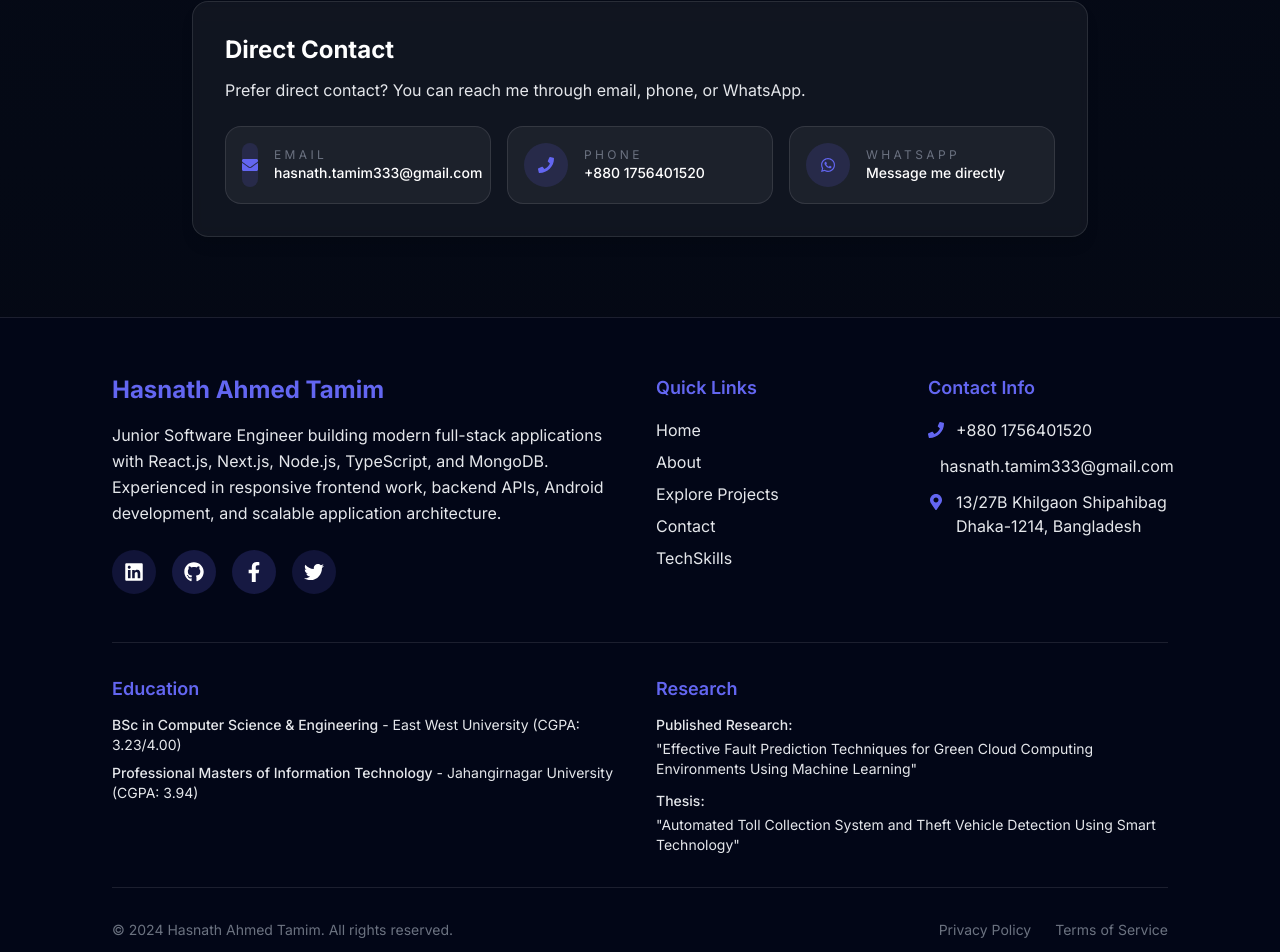
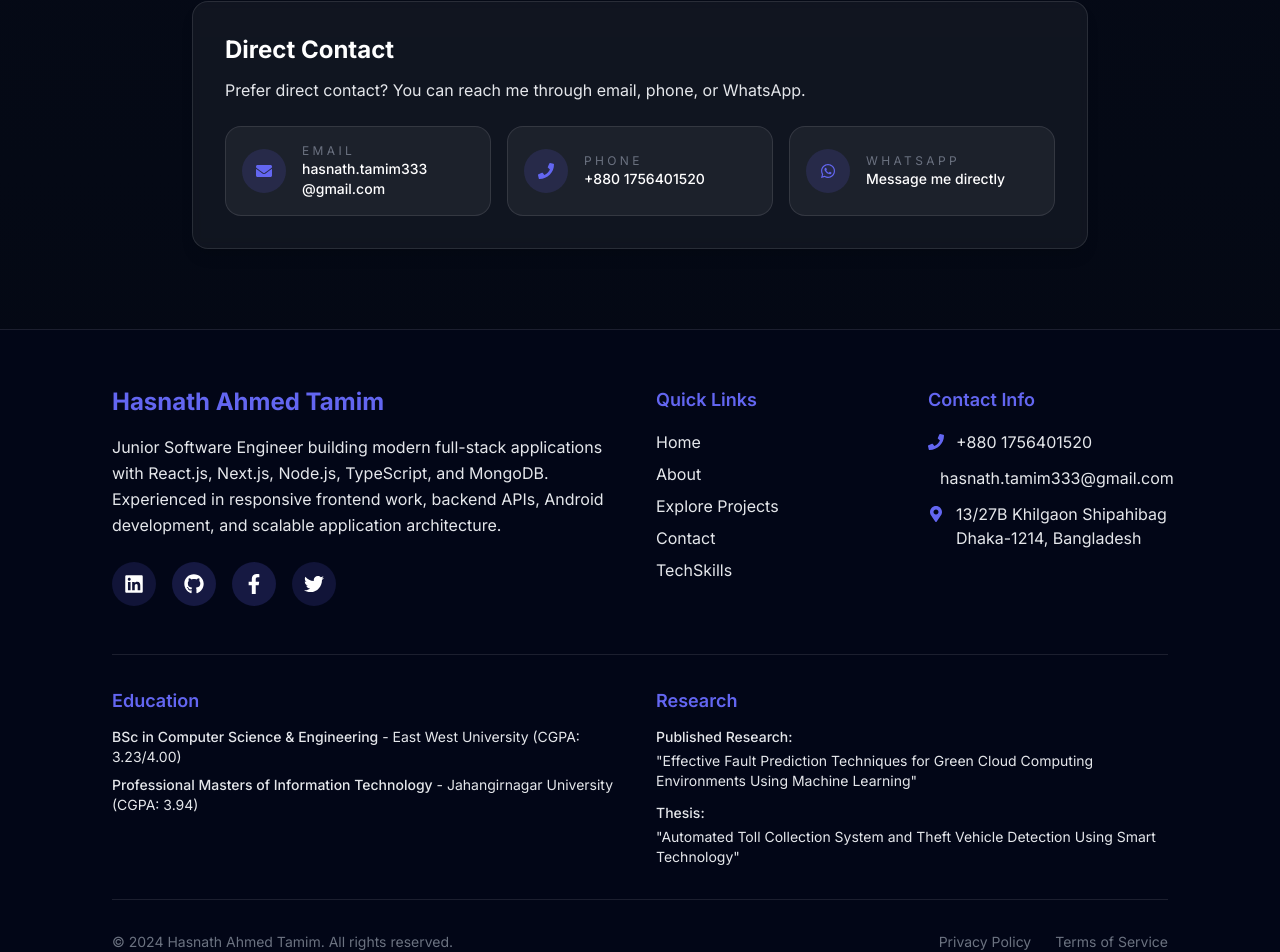
Before and after one commit to HasnathAhmedTamim/personal-portfolio, a React (Vite) app: page / in a window 1280 px wide. Shown: the part 5691-6643 px from the top of the page. Built offline with nearby package versions, Linux system fonts and the light colour scheme.

Commit message:
email update

```diff
--- a/src/components/Contact.jsx
+++ b/src/components/Contact.jsx
@@ -35,7 +35,7 @@ const Contact = () => {
               </span>
               <span>
                 <span className="block text-xs uppercase tracking-[0.28em] text-text-tertiary">Email</span>
-                <span className="block text-sm font-medium text-text-primary">hasnath.tamim333@gmail.com</span>
+                <span className="block text-sm font-medium text-text-primary">hasnath.tamim333<br></br>@gmail.com</span>
               </span>
             </a>
 
```
